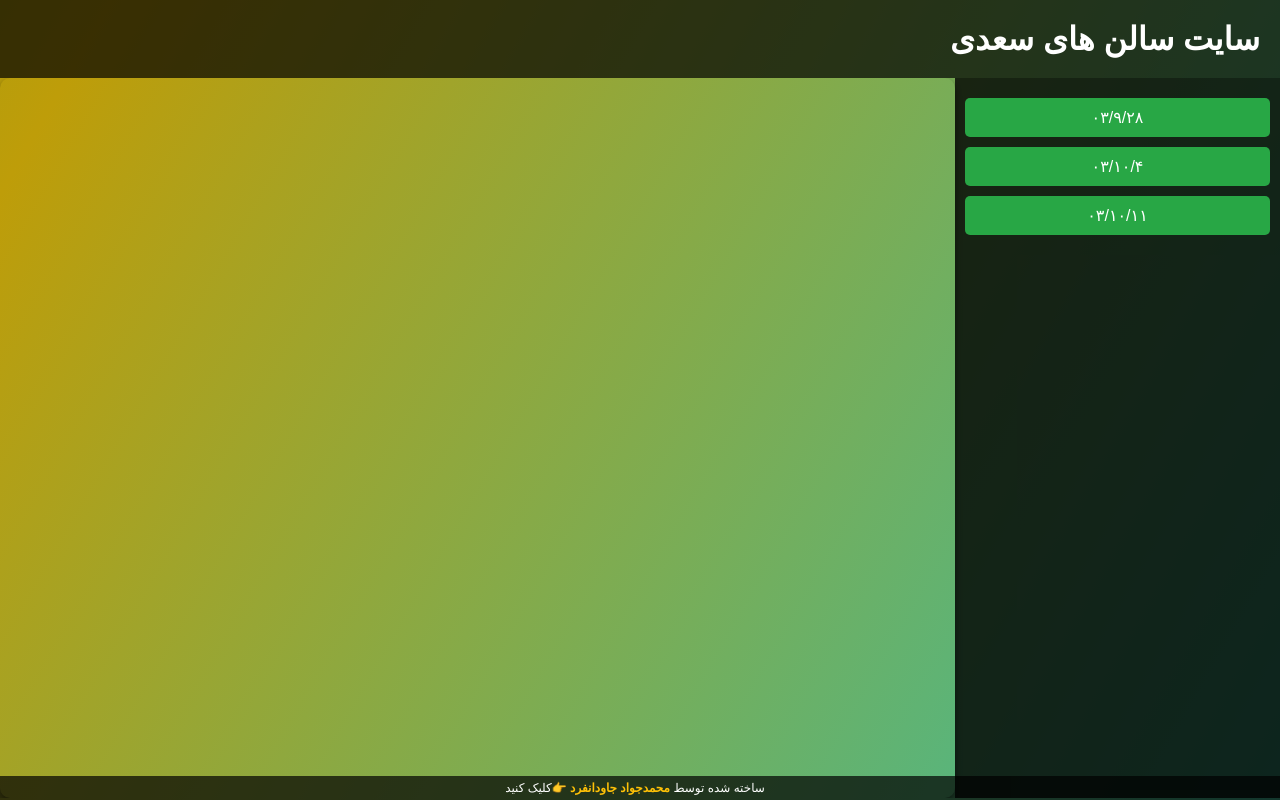
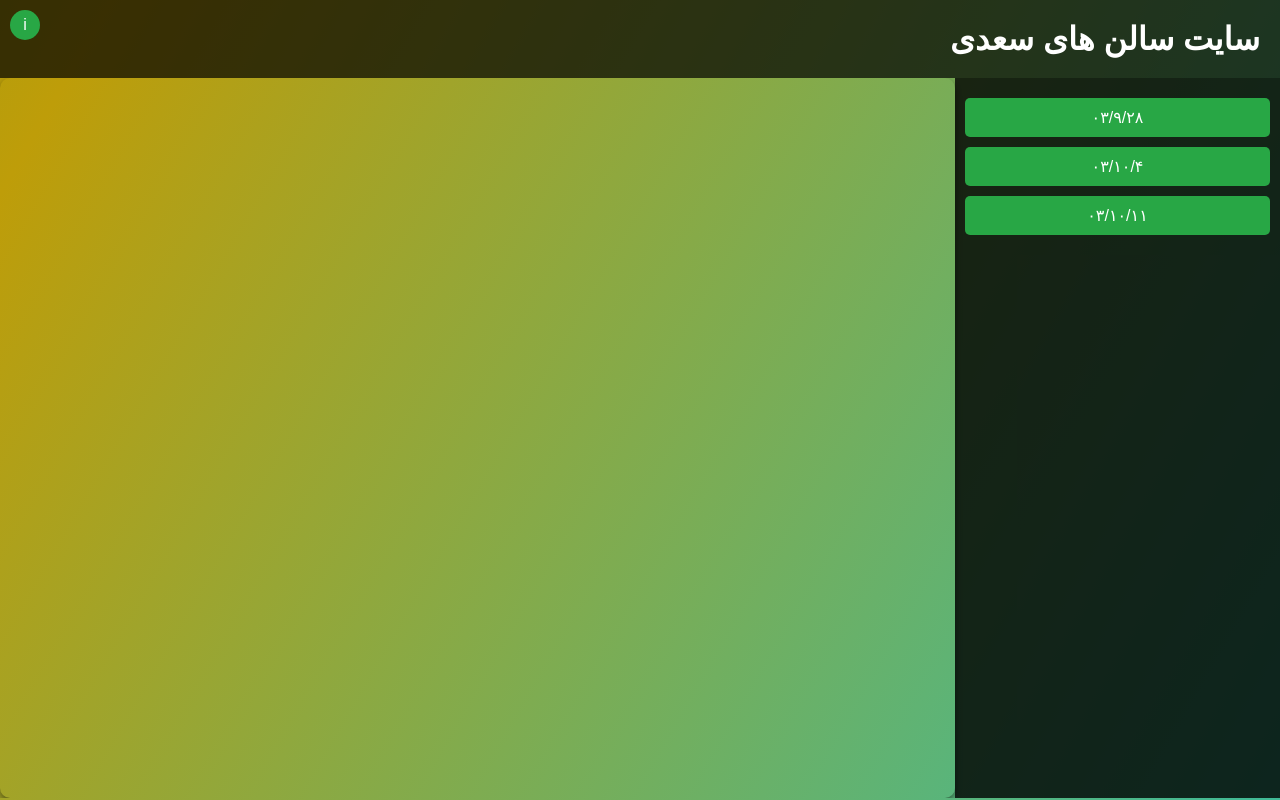
Before and after one commit to JavadCamback/Sadi, a plain HTML site: page index.html in a window 1280 px wide. Drawn offline with Linux system fonts and the light colour scheme; a web font is replaced by a local one.

Commit message:
Update index.html

```diff
--- a/index.html
+++ b/index.html
@@ -84,25 +84,28 @@
             box-shadow: 0 4px 6px rgba(0, 0, 0, 0.4);
         }
 
-
-        footer {
-            text-align: center;
-            padding: 5px;
-            background-color: rgba(0, 0, 0, 0.7);
+        .info-button {
+            position: fixed;
+            top: 10px;
+            left: 10px;
+            background-color: #28a745;
             color: #fff;
-            position: fixed;
-            bottom: 0;
+            border: none;
+            border-radius: 50%;
+            width: 30px;
+            height: 30px;
+            font-size: 16px;
+            cursor: pointer;
+            z-index: 1; /* اطمینان از اینکه دکمه بالای تمام محتوا نمایش داده می‌شود */
+        }
+        .info-button a {
+            color: #fff;
+            text-decoration: none;
+            display: flex;
+            align-items: center;
+            justify-content: center;
+            height: 100%;
             width: 100%;
-            font-size: 12px;
-        }
-        footer a {
-            text-decoration: none;
-            color: #ffc107;
-            font-weight: bold;
-            transition: color 0.3s;
-        }
-        footer a:hover {
-            color: #fd7e14;
         }
         @keyframes fadeIn {
             from { opacity: 0; }
@@ -119,6 +122,7 @@
 </head>
 <body>
     <h1>سایت سالن های سعدی</h1>
+    <button class="info-button"><a href="https://serverqp.github.io/EnterAi/" target="_blank">i</a></button> <!-- دکمه کوچک با عنوان i -->
     <div class="container">
         <div class="sidebar">
 <div class="week-list">
@@ -132,33 +136,33 @@
                 <h2>1403/9/28 چهارشنبه</h2>
                 <p>سالن راه آهن ساعت 12 تا 13:30 با حضور آقای عامل🗿</p>
                 <div class="photos">
-                    <img src="https://raw.githubusercontent.com/JavadCamback/Sadi/main/photo16060994075.jpg" alt="عکس 1">
-                    <img src="https://raw.githubusercontent.com/JavadCamback/Sadi/main/photo16060839073.jpg" alt="عکس 2">
-                    <img src="https://raw.githubusercontent.com/JavadCamback/Sadi/main/photo16060838416.jpg" alt="عکس 3">
+                    <img src="https://raw.githubusercontent.com/JavadCamback/Sadi/main/photo16060994075.jpg" alt="ساماندهی محتوا ۱">
+                    <img src="https://raw.githubusercontent.com/JavadCamback/Sadi/main/photo16060839073.jpg" alt="ساماندهی محتوا ۲">
+                    <img src="https://raw.githubusercontent.com/JavadCamback/Sadi/main/photo16060838416.jpg" alt="ساماندهی محتوا ۳">
                 </div>
             </div>
             <div id="week2" class="week-content" style="display: none;">
                 <h2>1403/10/4 سه شنبه</h2>
                 <p>سالن راه آهن ساعت 10:30 تا 12</p>
                 <div class="photos">
-                    <img src="https://raw.githubusercontent.com/JavadCamback/Sadi/main/photo16060426129.jpg" alt="عکس 4">
-                    <img src="https://raw.githubusercontent.com/JavadCamback/Sadi/main/photo16060426866.jpg" alt="عکس 5">
-                    <img src="https://raw.githubusercontent.com/JavadCamback/Sadi/main/photo16060426520.jpg" alt="عکس 6">
+                    <img src="https://raw.githubusercontent.com/JavadCamback/Sadi/main/photo16060426129.jpg" alt="ساماندهی محتوا ۴">
+                    <img src="https://raw.githubusercontent.com/JavadCamback/Sadi/main/photo16060426866.jpg" alt="ساماندهی محتوا ۵">
+                    <img src="https://raw.githubusercontent.com/JavadCamback/Sadi/main/photo16060426520.jpg" alt="ساماندهی محتوا ۶">
                 </div>
             </div>
             <div id="week3" class="week-content" style="display: none;">
                 <h2>1403/10/11 سه شنبه</h2>
                 <p>سالن شهید کوشه ای ساعت 12 تا 2 (منتظر ارسال تصاویر😠)</p>
                 <div class="photos">
-                    <img src="https://via.placeholder.com/150" alt="عکس 7">
-                    <img src="https://via.placeholder.com/150" alt="عکس 8">
-                    <img src="https://via.placeholder.com/150" alt="عکس 9">
+                    <img src="https://via.placeholder.com/150" alt="ساماندهی محتوا ۷">
+                    <img src="https://via.placeholder.com/150" alt="ساماندهی محتوا ۸">
+                    <img src="https://via.placeholder.com/150" alt="ساماندهی محتوا ۹">
                 </div>
             </div>
         </div>
     </div>
     <footer>
-        ساخته شده توسط <a href="https://serverqp.github.io/EnterAi" target="_blank">محمدجواد جاودانفرد</a>  👉کلیک کنید
+
    </footer>
     <script>
         function showWeek(weekId) {
```
